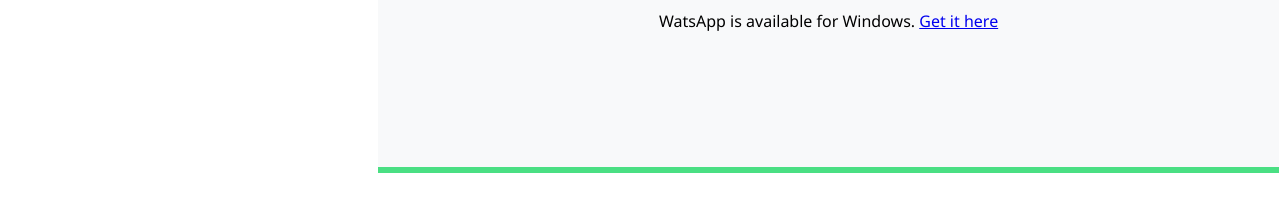
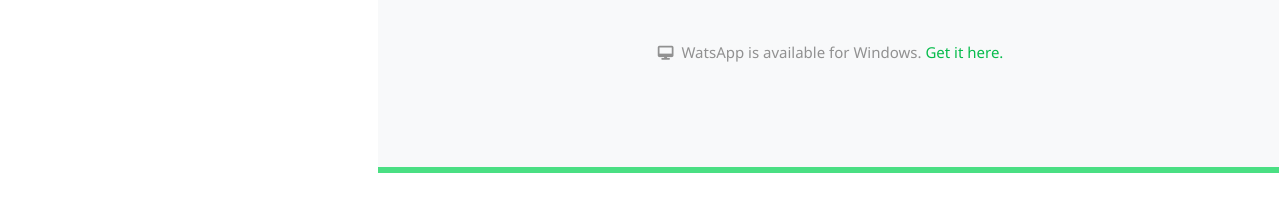
Before and after one commit to Laraib24/Watsapp, a plain HTML site: page index.html in a window 1280 px wide. Shown: the part 484-696 px from the top of the page. Drawn offline with Linux system fonts and the light colour scheme.

Commit message:
commit changes again

```diff
--- a/css/main.css
+++ b/css/main.css
@@ -145,10 +145,26 @@ body
 }
 .left-side .left-text-2
 {
-
     padding-bottom: 15px;
     margin-left: 250px;
     margin-right: 250px;
     border-bottom: 1px solid #e5e5e6;
+}
+.body-footer p
+{
+    padding-top: 30px;
+    color: #919191;
+    font-size: 15px;
 
 }
+.body-footer i
+{
+    padding: 4px;
+    font-size: 14px;
+}
+.body-footer a
+{
+    color: #07bc4c;
+    text-decoration: none;
+
+}
--- a/index.html
+++ b/index.html
@@ -42,7 +42,7 @@
             <h3>WhatsApp connects to your phone to sync messages. To reduce data usage, connect your phone to Wi-Fi</h3>
         </div>
         <div class="body-footer">
-            <p>WatsApp is available for Windows. <a href="#">Get it here</a></p>
+             <p> <i class="fas fa-desktop"></i> WatsApp is available for Windows. <a href="#">Get it here.</a></p>
         </div>
     </div>
 </body>
```
